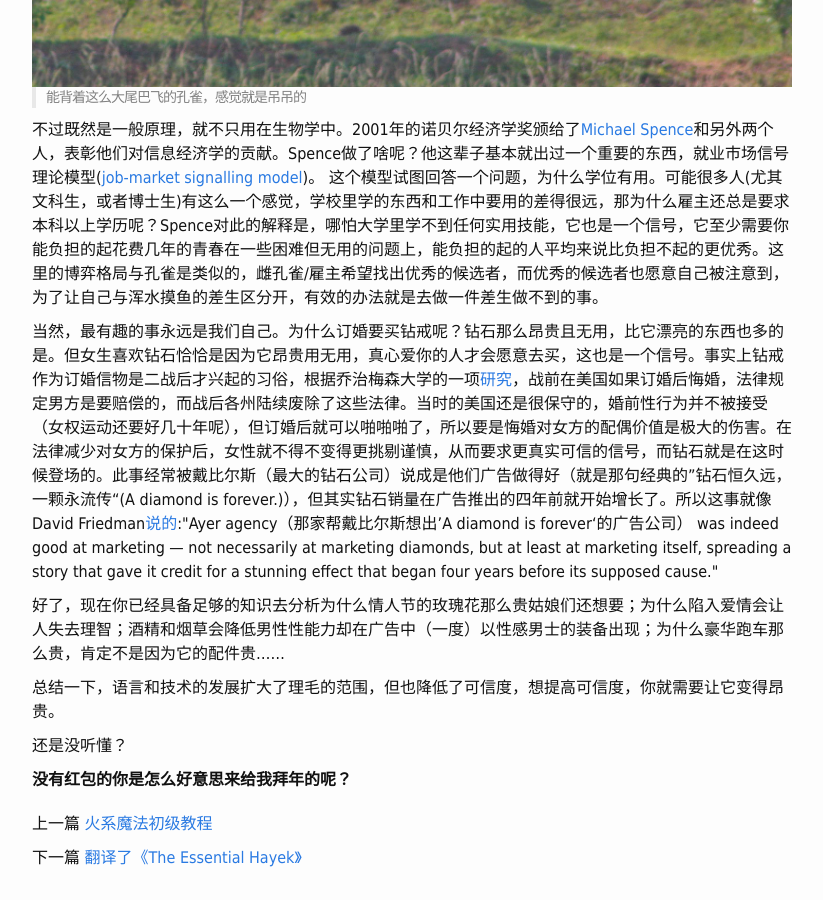
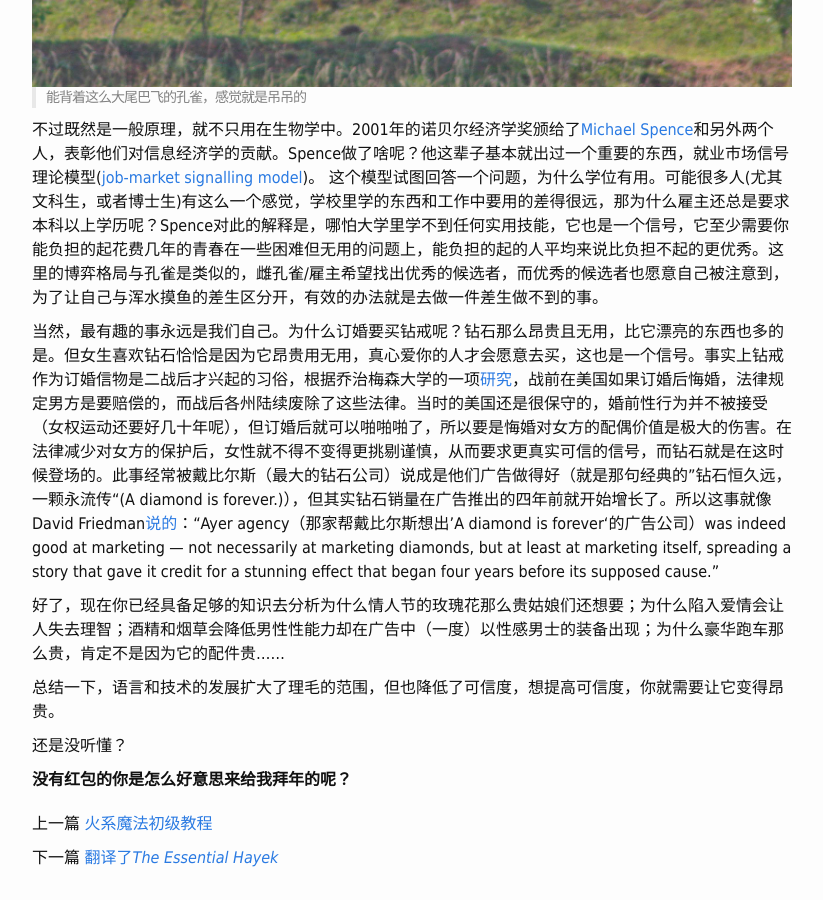
Before and after one commit to tcya/tcya.github.io, a Jekyll site: the page built from _posts/2016-2-7-grooming-redbag.html, in a window 1280 px wide and 900 px high, scrolled down 3875 px. Shown: the whole window, without its empty margins (228-1051 px from the left). Built offline with Jekyll 4.4.1, drawn with Linux system fonts in a browser that asks for light colours; comment, search, counter and statistics services are not loaded; some of the changed text lies outside the part shown.

Commit message:
修正中英文书名号

```diff
--- a/_posts/2015-8-21-Austin-snake.html
+++ b/_posts/2015-8-21-Austin-snake.html
@@ -58,7 +58,7 @@
     <figcaption>同样的一块色素，在身体上体现为斑点，在尾部可能就足以绕一圈变成条纹了。反过来说如果都足以在身体部分绕一圈形成条纹，那在尾部就不会是斑点。注意这只是个直觉上的论证，数学上并没有各个色素块要一样大的要求，不过从经验来看一般是差不多。<a href="http://www.theshapeofmath.com/princeton/dynsys/turinginst3">图片来源</a></figcaption>
 </figure>
 <p>但这个问题只从数学角度研究是远远不够的，毕竟体色具有重要的适应性，我们还是得从进化的角度来理解才能得到最终的解释，如杜布赞斯基所说:“<a href="https://en.wikipedia.org/wiki/Nothing_in_Biology_Makes_Sense_Except_in_the_Light_of_Evolution">Nothing in biology makes sense except in the light of evolution.</a>”
-《<a href="http://pcleon.if.ufrgs.br/pub/listas-sistdin/MurrayII.pdf">Mathematical Biology II</a>》4.13节提到纵纹多出现在有毒的海蛇身上，这与我在卖展上看到的海报也一致。</p>
+<em><a href="http://pcleon.if.ufrgs.br/pub/listas-sistdin/MurrayII.pdf">Mathematical Biology II</a></em> 4.13节提到纵纹多出现在有毒的海蛇身上，这与我在卖展上看到的海报也一致。</p>
 <figure>
     <img src="/assets/images/snake_poster.jpeg" style="width: 1000px">
     <figcaption>展会上卖的一张美洲常见蛇分类图，可惜没拍全，回来网上也没找到，不过可以看到左边那一类蛇大多具有纵纹，我印象中那些是毒蛇。</figcaption>
--- a/_posts/2016-2-7-grooming-redbag.html
+++ b/_posts/2016-2-7-grooming-redbag.html
@@ -23,14 +23,14 @@
     <img src="/assets/images/Robin_Dubar_TBBT.gif">
     <figcaption>就是《生活大爆炸》S4E20里的这个罗宾·邓巴</figcaption>
 </figure>
-<p>邓巴为此写了一本书，叫做<a href="http://www.hup.harvard.edu/catalog.php?isbn=9780674363366">《Grooming, Gossip, and the Evolution of Language》</a>。这一理论试图解释语言起源这一重大难题，也与人类热爱八卦、整天说个不停的行为吻合。事实上传统部落话是非常多的，而且毫无隐私可言，我这种疑似属于<a href="https://zh.wikipedia.org/zh-cn/%E8%87%AA%E9%96%89%E7%97%87%E5%85%89%E8%AD%9C">自闭症光谱</a>的人在私人空间比较大的现代城市才过得比较舒心。举几个栗子，分别摘自</p>
-<p><a href="https://book.douban.com/subject/25908573/">《昨日之前的世界》</a>第七章：</p>
+<p>邓巴为此写了一本书，叫做<em><a href="http://www.hup.harvard.edu/catalog.php?isbn=9780674363366">Grooming, Gossip, and the Evolution of Language</a></em>。这一理论试图解释语言起源这一重大难题，也与人类热爱八卦、整天说个不停的行为吻合。事实上传统部落话是非常多的，而且毫无隐私可言，我这种疑似属于<a href="https://zh.wikipedia.org/zh-cn/%E8%87%AA%E9%96%89%E7%97%87%E5%85%89%E8%AD%9C">自闭症光谱</a>的人在私人空间比较大的现代城市才过得比较舒心。举几个栗子，分别摘自</p>
+<p>《<a href="https://book.douban.com/subject/25908573/">昨日之前的世界</a>》第七章：</p>
 <figure>
     <img src="/assets/images/gossip_1.png">
     <img src="/assets/images/gossip_2.png">
     <figcaption>最后一段也有助于解释为什么女性更爱八卦，她们在择偶市场上处于更具风险的地位，因此更需要信息。</figcaption>
 </figure>
-<p><a href="http://book.douban.com/subject/2378047/">《文化的起源》</a>第二章：</p>
+<p>《<a href="http://book.douban.com/subject/2378047/">文化的起源</a>》第二章：</p>
 <img src="/assets/images/gossip_3.jpg">
 <p>但显然，语言的交流依然有人数上的限制，公开演讲可以同时调动成百上千人的感情，但并不适合双向交流，直到新的技术的出现……我们有了朋友圈（及一些类似的东西）。根据不同的研究估算，Facebook上的每条状态平均会被<a href="http://www.huffingtonpost.com/2012/02/29/facebook-posts_n_1311330.html">16%</a>到<a href="http://www.businessinsider.com/35-percent-of-friends-see-your-facebook-posts-2013-8">35%</a>的朋友查看。我们取个平均，25%，再假设你每周发三条状态，朋友圈有100个好友，那你平均一天在朋友圈里就对超过10人次进行精神理毛，不算高的惊人但也挺有效了，更何况很多人还有线下生活。但技术在扩大理毛范围的同时也降低了它的质量，毕竟我们都知道现在发个消息成本太低了，所以大部分人收到那种一看就是群发的拜年短信应该不会有太多被理毛的快感。怎么办？</p>
 
@@ -43,7 +43,7 @@
 </figure>
 <p>不过既然是一般原理，就不只用在生物学中。2001年的诺贝尔经济学奖颁给了<a href="https://en.wikipedia.org/wiki/Michael_Spence">Michael Spence</a>和另外两个人，表彰他们对信息经济学的贡献。Spence做了啥呢？他这辈子基本就出过一个重要的东西，就业市场信号理论模型(<a href="https://en.wikipedia.org/wiki/Signalling_(economics)#Job-market_signalling">job-market signalling model</a>)。
 这个模型试图回答一个问题，为什么学位有用。可能很多人(尤其文科生，或者博士生)有这么一个感觉，学校里学的东西和工作中要用的差得很远，那为什么雇主还总是要求本科以上学历呢？Spence对此的解释是，哪怕大学里学不到任何实用技能，它也是一个信号，它至少需要你能负担的起花费几年的青春在一些困难但无用的问题上，能负担的起的人平均来说比负担不起的更优秀。这里的博弈格局与孔雀是类似的，雌孔雀/雇主希望找出优秀的候选者，而优秀的候选者也愿意自己被注意到，为了让自己与浑水摸鱼的差生区分开，有效的办法就是去做一件差生做不到的事。</p>
-<p>当然，最有趣的事永远是我们自己。为什么订婚要买钻戒呢？钻石那么昂贵且无用，比它漂亮的东西也多的是。但女生喜欢钻石恰恰是因为它昂贵用无用，真心爱你的人才会愿意去买，这也是一个信号。事实上钻戒作为订婚信物是二战后才兴起的习俗，根据乔治梅森大学的一项<a href="http://homes.chass.utoronto.ca/~siow/332/rings.pdf">研究</a>，战前在美国如果订婚后悔婚，法律规定男方是要赔偿的，而战后各州陆续废除了这些法律。当时的美国还是很保守的，婚前性行为并不被接受（女权运动还要好几十年呢），但订婚后就可以啪啪啪了，所以要是悔婚对女方的配偶价值是极大的伤害。在法律减少对女方的保护后，女性就不得不变得更挑剔谨慎，从而要求更真实可信的信号，而钻石就是在这时候登场的。此事经常被戴比尔斯（最大的钻石公司）说成是他们广告做得好（就是那句经典的”钻石恒久远，一颗永流传“(A diamond is forever.)），但其实钻石销量在广告推出的四年前就开始增长了。所以这事就像David Friedman<a href="http://daviddfriedman.blogspot.com/2013/08/diamonds-advertising-debeers-and-sex.html">说的</a>:"Ayer agency（那家帮戴比尔斯想出’A diamond is forever‘的广告公司） was indeed good at marketing — not necessarily at marketing diamonds, but at least at marketing itself, spreading a story that gave it credit for a stunning effect that began four years before its supposed cause."</p>
+<p>当然，最有趣的事永远是我们自己。为什么订婚要买钻戒呢？钻石那么昂贵且无用，比它漂亮的东西也多的是。但女生喜欢钻石恰恰是因为它昂贵用无用，真心爱你的人才会愿意去买，这也是一个信号。事实上钻戒作为订婚信物是二战后才兴起的习俗，根据乔治梅森大学的一项<a href="http://homes.chass.utoronto.ca/~siow/332/rings.pdf">研究</a>，战前在美国如果订婚后悔婚，法律规定男方是要赔偿的，而战后各州陆续废除了这些法律。当时的美国还是很保守的，婚前性行为并不被接受（女权运动还要好几十年呢），但订婚后就可以啪啪啪了，所以要是悔婚对女方的配偶价值是极大的伤害。在法律减少对女方的保护后，女性就不得不变得更挑剔谨慎，从而要求更真实可信的信号，而钻石就是在这时候登场的。此事经常被戴比尔斯（最大的钻石公司）说成是他们广告做得好（就是那句经典的”钻石恒久远，一颗永流传“(A diamond is forever.)），但其实钻石销量在广告推出的四年前就开始增长了。所以这事就像David Friedman<a href="http://daviddfriedman.blogspot.com/2013/08/diamonds-advertising-debeers-and-sex.html">说的</a>：“Ayer agency（那家帮戴比尔斯想出’A diamond is forever‘的广告公司）was indeed good at marketing — not necessarily at marketing diamonds, but at least at marketing itself, spreading a story that gave it credit for a stunning effect that began four years before its supposed cause.”</p>
 <p>好了，现在你已经具备足够的知识去分析为什么情人节的玫瑰花那么贵姑娘们还想要；为什么陷入爱情会让人失去理智；酒精和烟草会降低男性性能力却在广告中（一度）以性感男士的装备出现；为什么豪华跑车那么贵，肯定不是因为它的配件贵……</p>
 <p>总结一下，语言和技术的发展扩大了理毛的范围，但也降低了可信度，想提高可信度，你就需要让它变得昂贵。</p>
 <p>还是没听懂？</p>
--- a/_posts/2016-3-6-Essential-Hayek-translation.html
+++ b/_posts/2016-3-6-Essential-Hayek-translation.html
@@ -1,6 +1,6 @@
 ---
 layout: post
-title:  "翻译了《The Essential Hayek》"
+title:  翻译了<em>The Essential Hayek</em>
 ---
 <!DOCTYPE html>
 <html>
@@ -8,7 +8,7 @@
 <head>
 </head>
 <body>
-<p>《<a href="http://www.essentialhayek.org/">The Essential Hayek</a>》是乔治梅森大学经济学教授Donald J. Boudreaux（他也是薛兆丰的<a href="http://economics.gmu.edu/people/dboudrea">博士导师</a>）写的一本介绍哈耶克思想的小册子。<a href="http://weibo.com/whigzhou?refer_flag=0000015010_&from=feed&loc=nickname&is_all=1&is_search=1&key_word=essential%20hayek#_0">辉格</a>和<a href="http://www.geekonomics10000.com/934">同人于野</a>都推荐过。全书不到一百页，共十章。第一章之前译言上有人<a href="http://article.yeeyan.org/view/82674/467835">翻译</a>过了，我把剩下的部分翻了并取得了作者和Fraser研究院的授权，在<del><a href="http://user.yeeyan.org/articles/575168/translation">译言</a>和</del><a href="https://tcya.gitbooks.io/the-essential-hayek-translation/content/">GitBook</a>上都放了一份。推荐GitBook上的，因为那里是中英对照的（毕竟这是我第一次翻译）。<del>（@longtingfang同学制作了一个<a href="http://vdisk.weibo.com/s/D9OBbjUL3ihq">pdf</a>版，感谢。）</del></p>
+<p><em><a href="http://www.essentialhayek.org/">The Essential Hayek</a></em> 是乔治梅森大学经济学教授Donald J. Boudreaux（他也是薛兆丰的<a href="http://economics.gmu.edu/people/dboudrea">博士导师</a>）写的一本介绍哈耶克思想的小册子。<a href="http://weibo.com/whigzhou?refer_flag=0000015010_&from=feed&loc=nickname&is_all=1&is_search=1&key_word=essential%20hayek#_0">辉格</a>和<a href="http://www.geekonomics10000.com/934">同人于野</a>都推荐过。全书不到一百页，共十章。第一章之前译言上有人<a href="http://article.yeeyan.org/view/82674/467835">翻译</a>过了，我把剩下的部分翻了并取得了作者和Fraser研究院的授权，在<del><a href="http://user.yeeyan.org/articles/575168/translation">译言</a>和</del><a href="https://tcya.gitbooks.io/the-essential-hayek-translation/content/">GitBook</a>上都放了一份。推荐GitBook上的，因为那里是中英对照的（毕竟这是我第一次翻译）。<del>（@longtingfang同学制作了一个<a href="http://vdisk.weibo.com/s/D9OBbjUL3ihq">pdf</a>版，感谢。）</del></p>
 <!-- excerpt break -->
 
 <p>这书还有一些相关的<a href="http://www.essentialhayek.org/videos">小视频</a>，我也一并翻译了，每个视频的主题其实都有很多可说的，但水平有限，就不多展开了。欢迎大家多投硬币（づ￣3￣）づ</p>
--- a/_posts/2017-07-16-p_value.html
+++ b/_posts/2017-07-16-p_value.html
@@ -242,7 +242,7 @@
 
 <p><img src="/assets/images/Satoshi_Kanazawa.png"></p>
 
-<p>他还合著过一本书，书名也很简单粗暴，叫<<a href="https://book.douban.com/subject/2351927/">Why Beautiful People Have More Daughters</a>>（<a href="https://book.douban.com/subject/4913068/">中译本</a>叫《生猛的进化心理学》）。我对政治不正确的研究没有任何意见——如果不是喜闻乐见的话，但是你的方法得靠谱啊。Kanazawa的研究充满了各种统计错误<a href="#gelman2014beyond"><sup>25,31-33</sup></a>，我们以上图最后一篇论文为例，他分析了<a href="http://www.cpc.unc.edu/projects/addhealth">Add Health数据集</a>，这是最大、最综合的关于青少年的长期追踪数据集，从人们还是青少年时开始追踪，四次回访，记录了这些人的许多信息，其中两个与这里的话题有关，一是这些人的孩子的性别，二是调查人员会对被采访者的外貌打分，从最丑到最美共有五档。Kanazawa选取了第三次回访中有孩子的人（2972个）进行了分析，他发现最美的一档生女孩的可能性比其他人高8个百分点(56% vs
+<p>他还合著过一本书，书名也很简单粗暴，叫<em><a href="https://book.douban.com/subject/2351927/">Why Beautiful People Have More Daughters</a></em>（<a href="https://book.douban.com/subject/4913068/">中译本</a>叫《生猛的进化心理学》）。我对政治不正确的研究没有任何意见——如果不是喜闻乐见的话，但是你的方法得靠谱啊。Kanazawa的研究充满了各种统计错误<a href="#gelman2014beyond"><sup>25,31-33</sup></a>，我们以上图最后一篇论文为例，他分析了<a href="http://www.cpc.unc.edu/projects/addhealth">Add Health数据集</a>，这是最大、最综合的关于青少年的长期追踪数据集，从人们还是青少年时开始追踪，四次回访，记录了这些人的许多信息，其中两个与这里的话题有关，一是这些人的孩子的性别，二是调查人员会对被采访者的外貌打分，从最丑到最美共有五档。Kanazawa选取了第三次回访中有孩子的人（2972个）进行了分析，他发现最美的一档生女孩的可能性比其他人高8个百分点(56% vs
 48%)，p < 0.05，所以，beautiful parents have more daughters。首先这里存在明显的多重比较问题，第一档和其他档比显著了，和最丑的一档、倒数第二档比怎么反而都不显著了呢？为什么不把最美的两档和剩下的三档比，假如这么比显著的话Kanazawa会不提吗？……这里更好的办法显然是对外貌和出生性别建模，弄个回归方程啥的，而不是进行假设检验。不过即使那样也是毫无意义的，为什么呢？因为，你觉得2972个样本在这里效力够吗？</p>
 
 <p>假如放平时我相信大部分人都觉得够了，快三千个样本，在心理学里是很大型的研究了，今天你还可以看到很多研究就几十个样本呢。但现在我这么一问你应该也知道答案是不够，那我再问，你觉得多少样本才够呢？</p>
@@ -305,7 +305,7 @@
     <img src="/assets/images/lakatosian_5.png">
     <figcaption>大卫·巴斯把整个第二章都贡献给了方法论，这在外国教材中很常见，而在中国人写的书里你基本看不到。就如辉格<a href="http://headsalon.org/archives/526.html">指出过</a>的，中国人最需要普及的不是科学知识，而是科学哲学。</figcaption>
 </figure>
-<p>熟悉科学哲学的朋友一眼就能看出这套“硬核-保护带-具体假设”的模型正是拉卡托斯的理论，不过可能为了减轻学生负担，巴斯把拉卡托斯的名字藏到了最后引用的文献里（那篇论文的题目叫"Are evolutionary explanations unfalsifiable? Evolutionary psychology and the Lakatosian philosophy of science."）。
+<p>熟悉科学哲学的朋友一眼就能看出这套“硬核-保护带-具体假设”的模型正是拉卡托斯的理论，不过可能为了减轻学生负担，巴斯把拉卡托斯的名字藏到了最后引用的文献里（那篇论文的题目叫<em>Are evolutionary explanations unfalsifiable? Evolutionary psychology and the Lakatosian philosophy of science</em>）。
 </p>
 
 <p>通过拉卡托斯的框架可以很好地消化这次危机。经过这次危机，我的认知结构里关于心理学的许多具体假设完全改变了，一部分中级理论节点进行了适当更新，至于硬核……谁会怀疑进化论呢？但显然不是每个人都像我这样。</p>
```
Also changed, not shown: _posts/2015-7-22-houston-zoo.html (+5 -5 lines).
